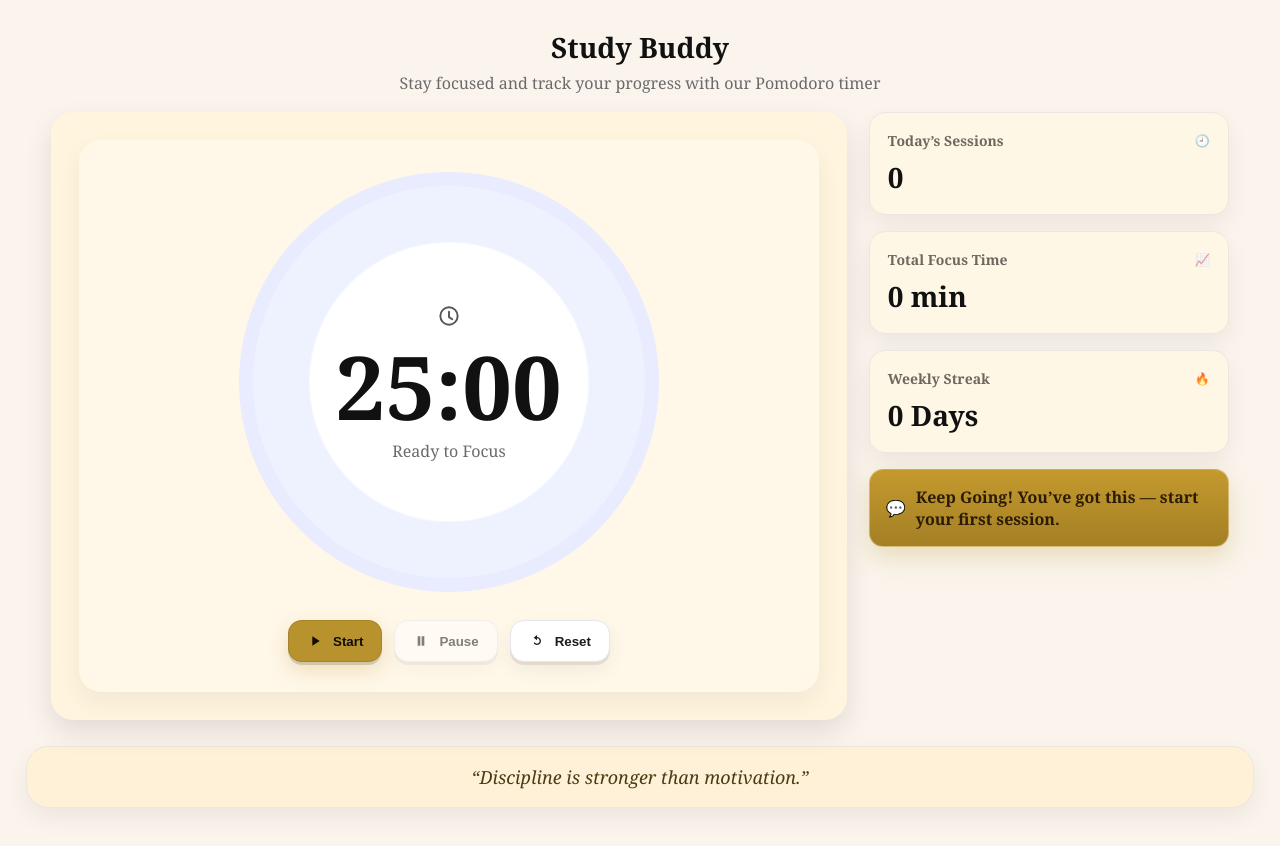
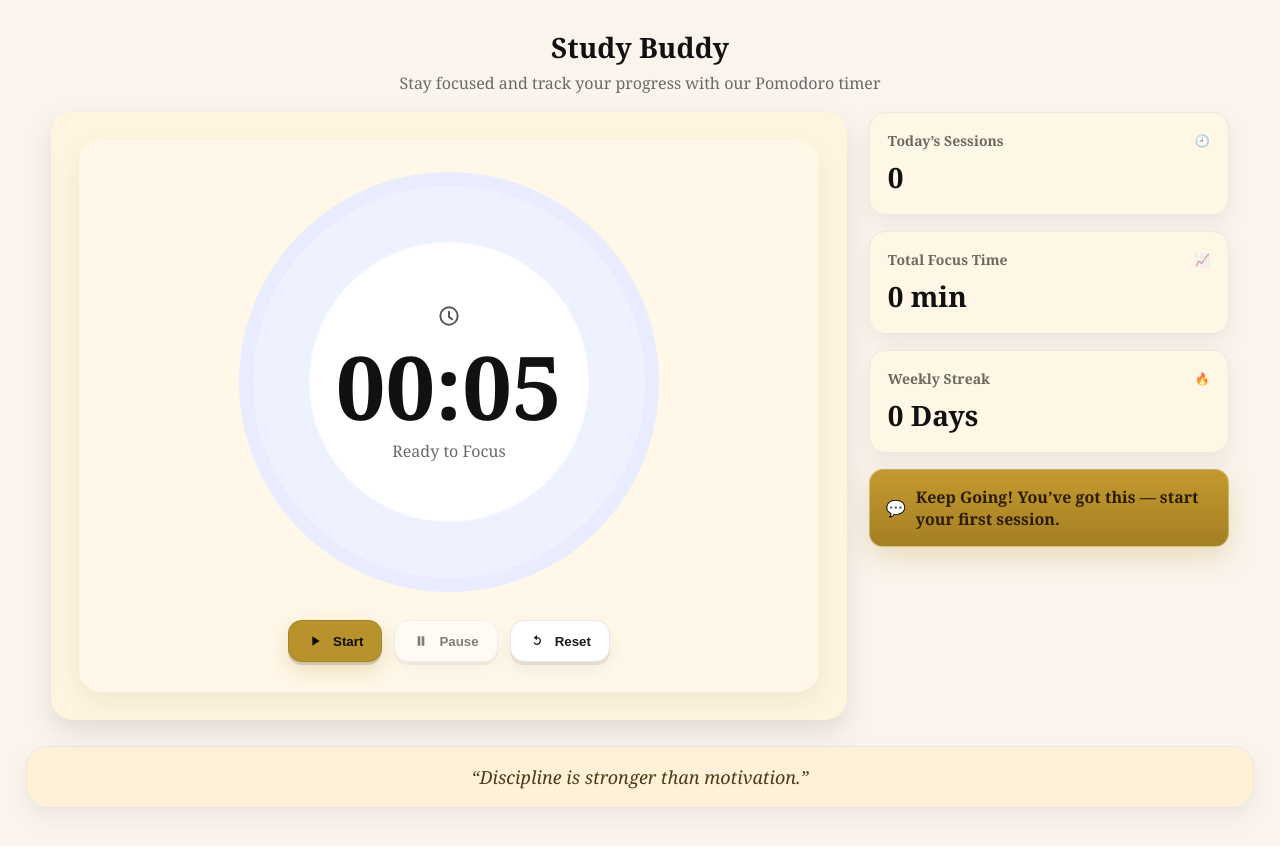
Before and after one commit to Bspanos01/test.io, a plain HTML site: page index.html in a window 1280 px wide. Drawn offline with Linux system fonts and the light colour scheme.

Commit message:
Update index.html

```diff
--- a/index.html
+++ b/index.html
@@ -369,7 +369,7 @@
         const coachNote = document.getElementById('coachNote');
 
         // ===== Timer =====
-        let seconds = 25 * 60;
+        let seconds = 5;
         let timerId = null;
         let running = false;
 
```
